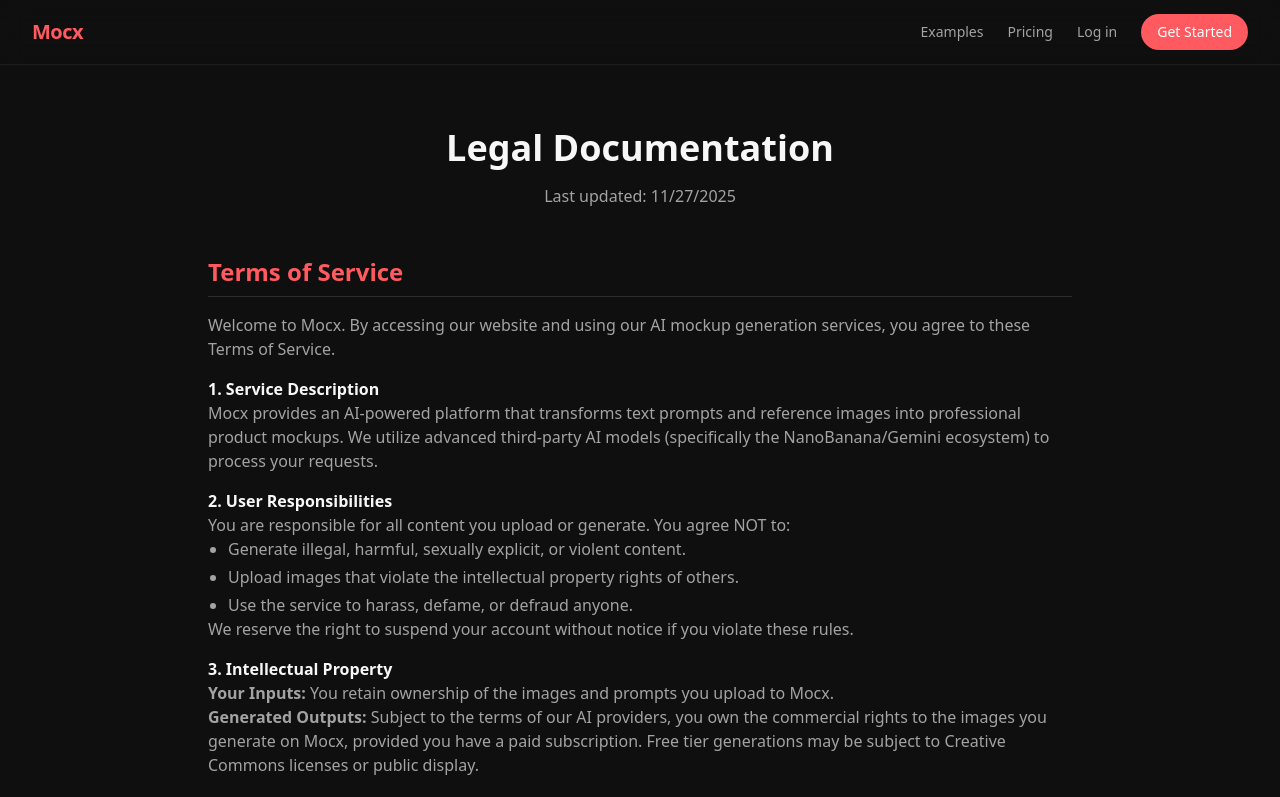
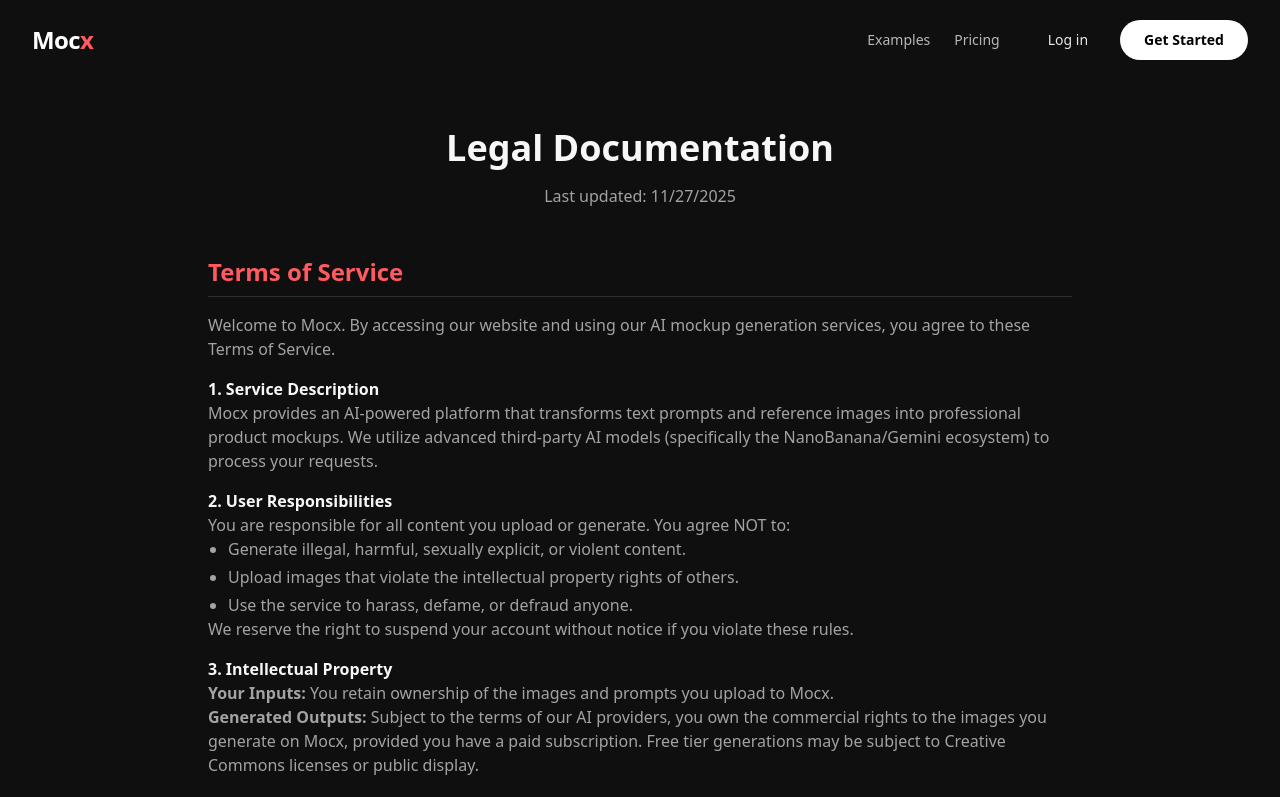
Before and after one commit to mahmutbegoviicalmin-coder/mocx.io, a Next.js app: page /legal in a window 1280 px wide. Shown: the top 797 px of the page. Built offline with nearby package versions, Linux system fonts and the light colour scheme; no server answers.

Commit message:
Redesign Navbar and Hero buttons for futuristic transparent look

```diff
--- a/src/components/Hero.tsx
+++ b/src/components/Hero.tsx
@@ -5,25 +5,25 @@ import { HeroDemo } from './HeroDemo';
 
 export function Hero() {
   return (
-    <section className="relative min-h-screen flex items-center justify-center overflow-hidden pt-16">
+    <section className="relative min-h-screen flex items-center justify-center overflow-hidden pt-24 pb-20">
       {/* Background with Particles */}
       <div className="absolute inset-0 bg-[#0F0F0F] z-0">
         <div className="absolute inset-0 bg-gradient-to-b from-primary/5 via-transparent to-background z-10" />
         <Particles className="z-0 opacity-40" />
       </div>
 
-      <div className="container relative z-20 max-w-5xl mx-auto text-center px-4">
+      <div className="container relative z-20 max-w-6xl mx-auto text-center px-4 flex flex-col items-center">
 
         {/* Badge */}
-        <div className="inline-flex items-center gap-2 px-4 py-2 rounded-full bg-white/5 border border-white/10 backdrop-blur-sm mb-8 animate-in fade-in slide-in-from-bottom-4 duration-700">
-          <Sparkles className="w-4 h-4 text-primary" />
+        <div className="inline-flex items-center gap-2 px-4 py-2 rounded-full bg-white/5 border border-white/10 backdrop-blur-sm mb-8 animate-in fade-in slide-in-from-bottom-4 duration-700 hover:bg-white/10 transition-colors cursor-default">
+          <Sparkles className="w-4 h-4 text-primary animate-pulse" />
           <span className="text-sm font-medium text-gray-300">Mocx AI Studio</span>
         </div>
 
         {/* Headline */}
-        <h1 className="text-5xl md:text-7xl lg:text-8xl font-bold tracking-tighter text-transparent bg-clip-text bg-gradient-to-b from-white to-white/50 mb-8 animate-in fade-in slide-in-from-bottom-6 duration-1000 delay-100">
+        <h1 className="text-5xl md:text-7xl lg:text-8xl font-bold tracking-tighter text-white mb-8 animate-in fade-in slide-in-from-bottom-6 duration-1000 delay-100 drop-shadow-2xl">
           Design mockups <br />
-          <span className="bg-clip-text text-transparent bg-gradient-to-r from-primary to-red-600">
+          <span className="text-transparent bg-clip-text bg-gradient-to-r from-primary via-red-500 to-orange-500 animate-gradient-x">
             from the future.
           </span>
         </h1>
@@ -35,34 +35,33 @@ export function Hero() {
         </p>
 
         {/* Buttons */}
-        <div className="flex flex-col sm:flex-row items-center justify-center gap-4 animate-in fade-in slide-in-from-bottom-10 duration-1000 delay-300">
+        <div className="flex flex-col sm:flex-row items-center justify-center gap-6 animate-in fade-in slide-in-from-bottom-10 duration-1000 delay-300 w-full max-w-md mx-auto">
           <Link
             href="/sign-up"
-            className="group relative px-8 py-4 bg-primary text-white rounded-full font-semibold text-lg overflow-hidden transition-all hover:scale-105 hover:shadow-[0_0_40px_-10px_rgba(255,90,95,0.5)]"
+            className="group relative w-full sm:w-auto px-8 py-4 bg-white text-black rounded-full font-bold text-lg overflow-hidden transition-all hover:scale-105 hover:shadow-[0_0_40px_-10px_rgba(255,255,255,0.6)] active:scale-95"
           >
-            <span className="relative z-10 flex items-center gap-2">
+            <span className="relative z-10 flex items-center justify-center gap-2">
               Start Creating <ArrowRight className="w-5 h-5 group-hover:translate-x-1 transition-transform" />
             </span>
-            <div className="absolute inset-0 bg-gradient-to-r from-red-600 to-primary opacity-0 group-hover:opacity-100 transition-opacity duration-300" />
           </Link>
 
           <Link
             href="/#examples"
-            className="px-8 py-4 rounded-full font-semibold text-lg text-white border border-white/10 hover:bg-white/5 transition-all backdrop-blur-sm"
+            className="w-full sm:w-auto px-8 py-4 rounded-full font-semibold text-lg text-white border border-white/10 hover:bg-white/5 hover:border-white/30 transition-all backdrop-blur-sm active:scale-95"
           >
             View Gallery
           </Link>
         </div>
 
         {/* Floating UI Element (Interactive Demo) */}
-        <div className="mt-20 relative mx-auto max-w-4xl aspect-video bg-gradient-to-b from-white/5 to-transparent rounded-t-2xl border-t border-x border-white/10 p-2 animate-in fade-in slide-in-from-bottom-12 duration-1000 delay-500">
-          <div className="absolute inset-0 bg-primary/10 blur-3xl -z-10 rounded-full" />
+        <div className="mt-24 w-full relative max-w-5xl aspect-video bg-gradient-to-b from-white/5 to-transparent rounded-t-3xl border-t border-x border-white/10 p-2 animate-in fade-in slide-in-from-bottom-12 duration-1000 delay-500 shadow-2xl shadow-primary/10">
+          <div className="absolute inset-0 bg-primary/5 blur-3xl -z-10 rounded-full opacity-50" />
 
           {/* Interactive Demo Component */}
           <HeroDemo />
 
           {/* Gradient overlay at bottom to blend with next section */}
-          <div className="absolute bottom-0 left-0 right-0 h-24 bg-gradient-to-t from-background to-transparent pointer-events-none" />
+          <div className="absolute bottom-0 left-0 right-0 h-32 bg-gradient-to-t from-background to-transparent pointer-events-none z-30" />
         </div>
 
       </div>
--- a/src/components/Navbar.tsx
+++ b/src/components/Navbar.tsx
@@ -1,29 +1,50 @@
+'use client';
+
 import Link from 'next/link';
 import { SignedIn, SignedOut, UserButton } from "@clerk/nextjs";
+import { useEffect, useState } from 'react';
 
 export function Navbar() {
+  const [scrolled, setScrolled] = useState(false);
+
+  useEffect(() => {
+    const handleScroll = () => {
+      setScrolled(window.scrollY > 20);
+    };
+    window.addEventListener('scroll', handleScroll);
+    return () => window.removeEventListener('scroll', handleScroll);
+  }, []);
+
   return (
-    <nav className="fixed top-0 w-full z-50 bg-background/80 backdrop-blur-md border-b border-border/50">
-      <div className="container flex h-16 items-center justify-between">
-        <Link href="/" className="text-xl font-bold text-primary tracking-tight">
-          Mocx
+    <nav className={`fixed top-0 w-full z-50 transition-all duration-300 ${
+      scrolled
+        ? 'bg-black/50 backdrop-blur-xl border-b border-white/10 h-16'
+        : 'bg-transparent h-20'
+    }`}>
+      <div className="container flex h-full items-center justify-between">
+        <Link href="/" className="text-2xl font-bold tracking-tight group">
+          <span className="text-white">Moc</span>
+          <span className="text-primary group-hover:text-red-400 transition-colors">x</span>
         </Link>
 
-        <div className="flex items-center gap-6 text-sm font-medium text-muted-foreground">
-          <Link href="/#examples" className="hover:text-foreground transition-colors">
+        <div className="flex items-center gap-8 text-sm font-medium">
+          <div className="hidden md:flex items-center gap-6 text-white/70">
+            <Link href="/#examples" className="hover:text-white transition-colors hover:scale-105 transform duration-200">
               Examples
             </Link>
-          <Link href="/#pricing" className="hover:text-foreground transition-colors">
+            <Link href="/#pricing" className="hover:text-white transition-colors hover:scale-105 transform duration-200">
               Pricing
             </Link>
+          </div>
 
+          <div className="flex items-center gap-4">
             <SignedOut>
-            <Link href="/sign-in" className="hover:text-foreground transition-colors">
+              <Link href="/sign-in" className="text-white/90 hover:text-white transition-colors px-4 py-2">
                 Log in
               </Link>
               <Link
                 href="/sign-up"
-              className="bg-primary text-primary-foreground px-4 py-2 rounded-full hover:opacity-90 transition-opacity"
+                className="relative overflow-hidden bg-white text-black px-6 py-2.5 rounded-full font-semibold transition-all hover:bg-gray-200 hover:shadow-[0_0_20px_-5px_rgba(255,255,255,0.5)] active:scale-95"
               >
                 Get Started
               </Link>
@@ -32,7 +53,7 @@ export function Navbar() {
             <SignedIn>
               <Link
                 href="/dashboard"
-              className="text-foreground hover:text-primary transition-colors mr-4"
+                className="text-white hover:text-primary transition-colors mr-2"
               >
                 Dashboard
               </Link>
@@ -40,6 +61,7 @@ export function Navbar() {
             </SignedIn>
           </div>
         </div>
+      </div>
     </nav>
   );
 }
```
Lines whose indentation alone changed are shown as unchanged.
